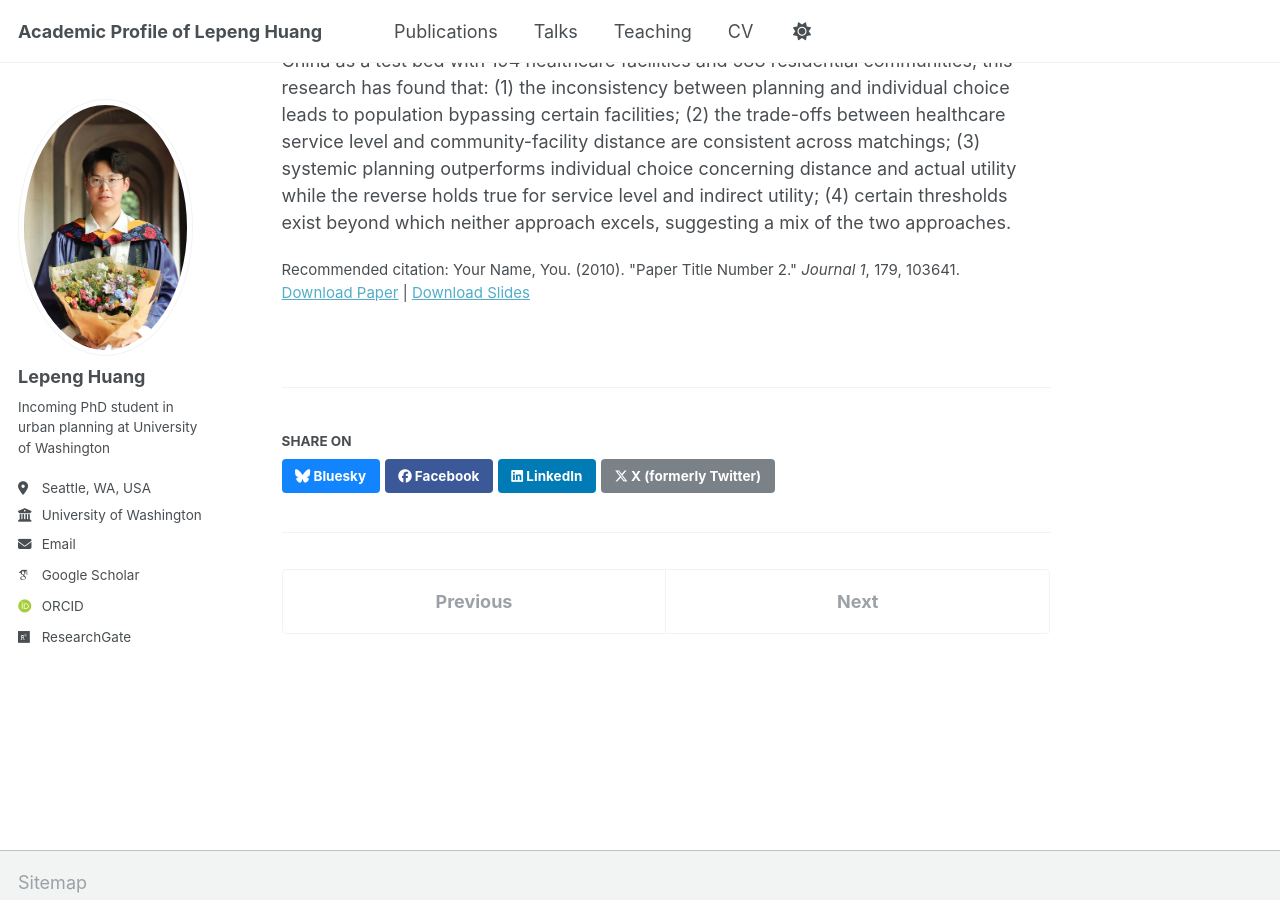
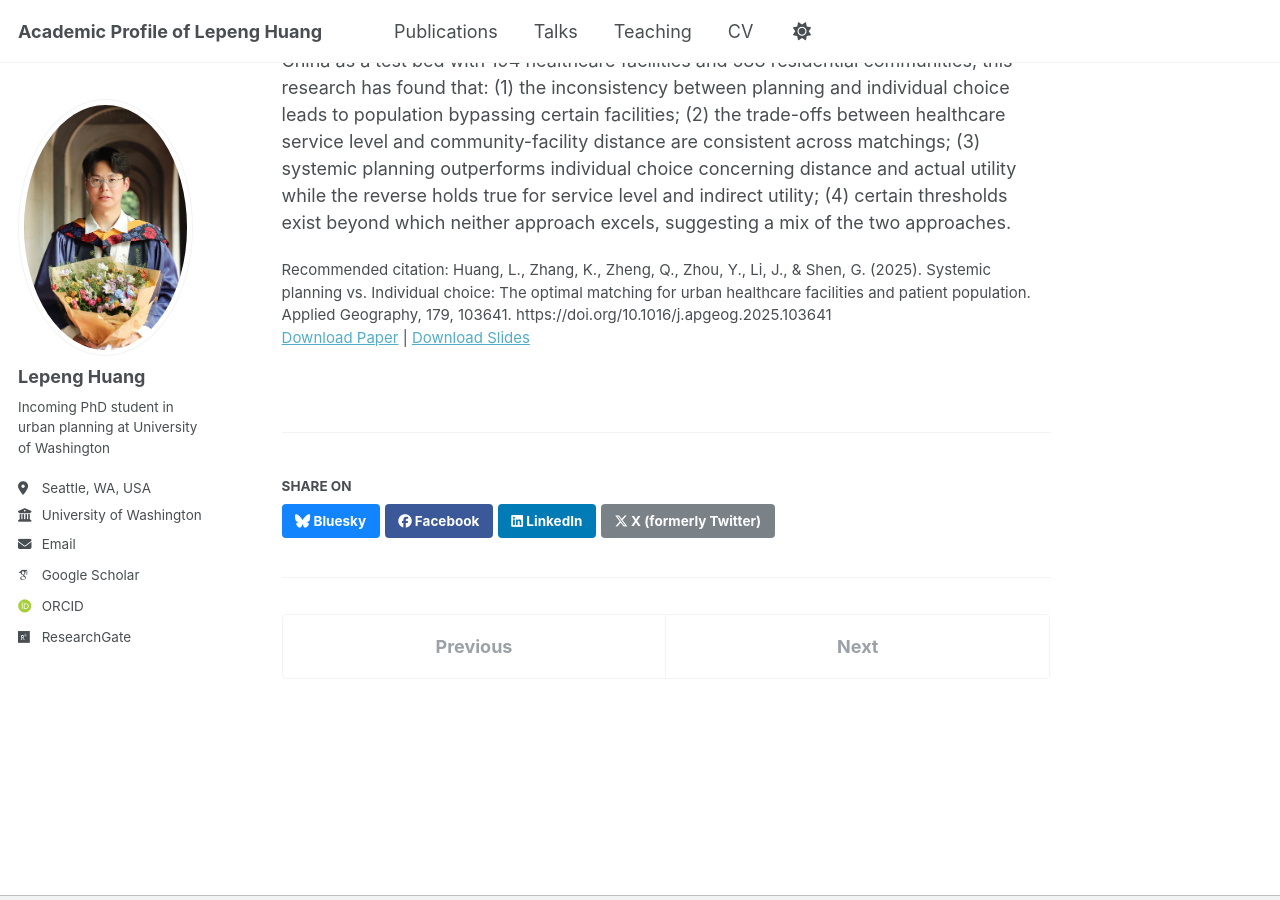
Before and after one commit to lepenghuang/lepenghuang.github.io, a Jekyll site: the page built from _publications/2025-04-18-paper-systemicplanning-number-2.md, in a window 1280 px wide and 900 px high, scrolled down 475 px. Built offline with Jekyll 4.4.1, drawn with Linux system fonts in a browser that asks for light colours; some web fonts are replaced; a script that is not in the unit is left out.

Commit message:
Update 2025-04-18-paper-systemicplanning-number-2.md

```diff
--- a/_publications/2025-04-18-paper-systemicplanning-number-2.md
+++ b/_publications/2025-04-18-paper-systemicplanning-number-2.md
@@ -8,7 +8,7 @@ date: 2025-04-18
 venue: 'Applied Geography'
 slidesurl: 'http://academicpages.github.io/files/slides2.pdf'
 paperurl: 'https://www.sciencedirect.com/science/article/pii/S0143622825001365'
-citation: 'Your Name, You. (2010). &quot;Paper Title Number 2.&quot; <i>Journal 1</i>, 179, 103641.'
+citation: 'Huang, L., Zhang, K., Zheng, Q., Zhou, Y., Li, J., & Shen, G. (2025). Systemic planning vs. Individual choice: The optimal matching for urban healthcare facilities and patient population. Applied Geography, 179, 103641. https://doi.org/10.1016/j.apgeog.2025.103641'
 ---
 
 Abstract: Urban healthcare facilities planning faces a challenge that patient population tend to bypass lower-level for higher-level healthcare facilities despite increased distance and cost along with overcrowding at high-level facilities and underutilization at low-level ones. This phenomenon and its challenges are presumably influenced by individual behaviors of patients and urban healthcare facilities planning by local governments. This paper examines this phenomenon through optimal matching of patient population to healthcare facilities in two approaches representing top-down planning and bottom-up individual choice. More specifically, planning matching spatially assigns the patients to the closest facilities and choice matching, including multinomial logit matching or game theoretic matching, optimally selects facilities based on patient choices. Using Hangzhou, China as a test bed with 194 healthcare facilities and 588 residential communities, this research has found that: (1) the inconsistency between planning and individual choice leads to population bypassing certain facilities; (2) the trade-offs between healthcare service level and community-facility distance are consistent across matchings; (3) systemic planning outperforms individual choice concerning distance and actual utility while the reverse holds true for service level and indirect utility; (4) certain thresholds exist beyond which neither approach excels, suggesting a mix of the two approaches.
```
